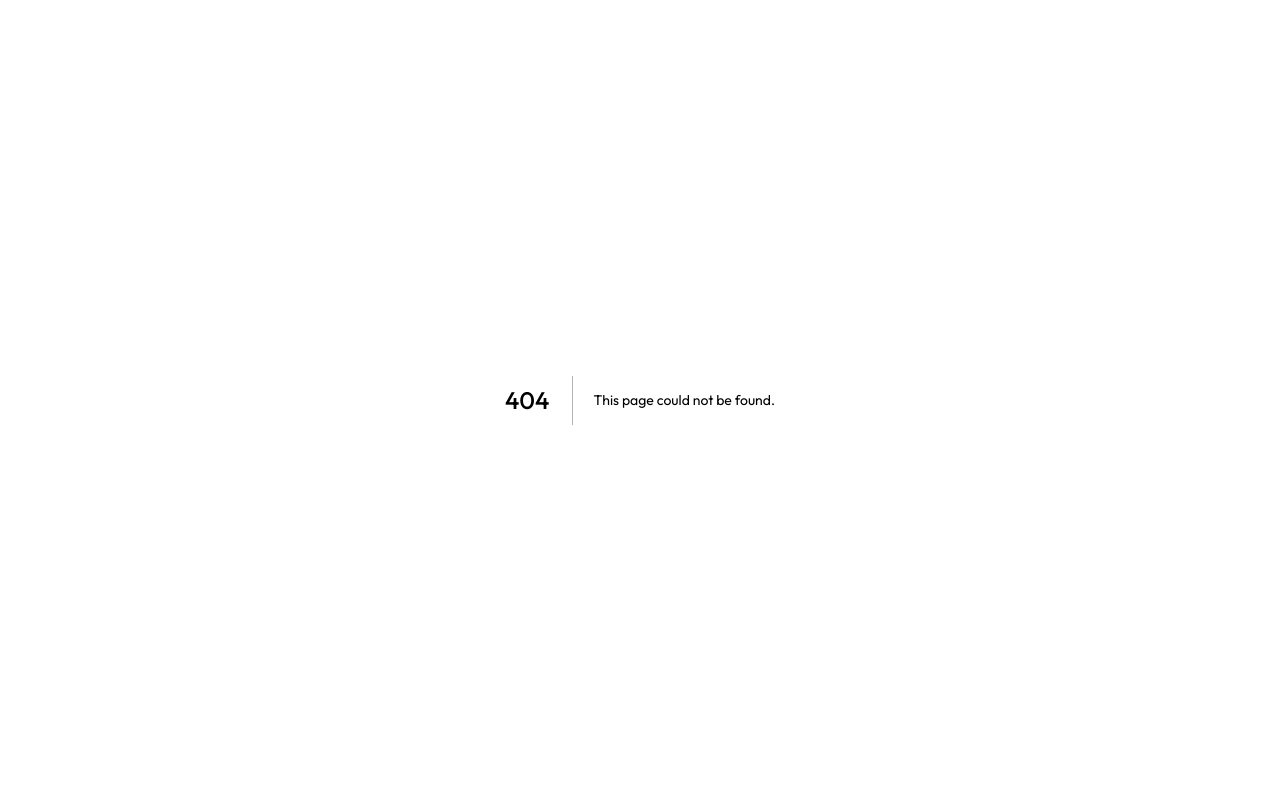
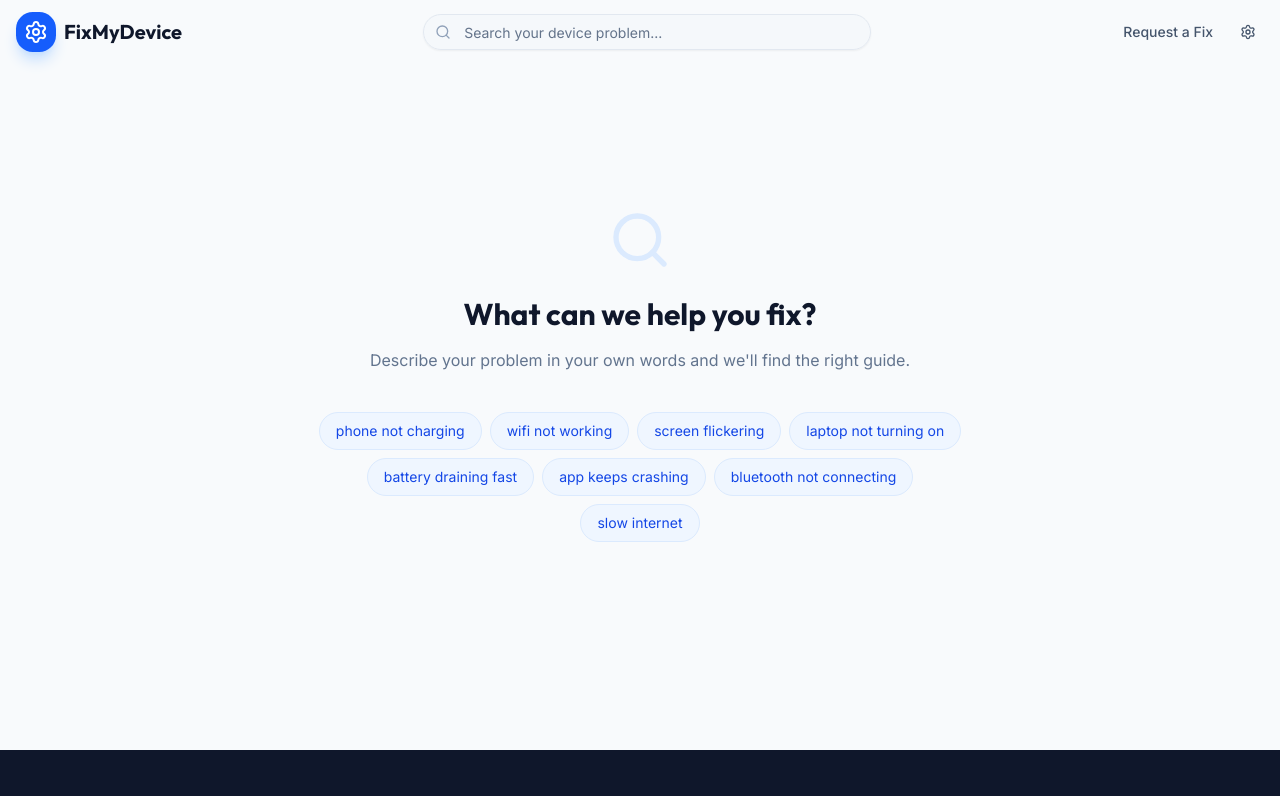
Before and after one commit to roxvoices/Fixing, a Next.js app: page /search in a window 1280 px wide. Before the commit this address had no page. Shown: the top 796 px of the page. Built offline with nearby package versions, Linux system fonts and the light colour scheme.

Commit message:
Add files via upload

```diff
--- /dev/null
+++ b/app/search/page.tsx
@@ -0,0 +1,200 @@
+import type { Metadata } from 'next'
+import { Search, Lightbulb, Tag } from 'lucide-react'
+import Navbar from '@/components/Navbar'
+import Footer from '@/components/Footer'
+import ProblemCard from '@/components/ProblemCard'
+import SearchPagination from '@/components/SearchPagination'
+import { INITIAL_PROBLEMS } from '@/lib/data'
+import { smartSearch, extractKeywords } from '@/lib/search'
+
+export const metadata: Metadata = {
+  title: 'Search Results',
+  description: 'Search through thousands of device troubleshooting guides.',
+  robots: { index: false, follow: true },
+}
+
+const SUGGESTED_SEARCHES = [
+  'phone not charging',
+  'wifi not working',
+  'screen flickering',
+  'laptop not turning on',
+  'battery draining fast',
+  'app keeps crashing',
+  'bluetooth not connecting',
+  'slow internet',
+]
+
+export default async function SearchPage({
+  searchParams,
+}: {
+  searchParams: Promise<{ q?: string; page?: string }>
+}) {
+  const { q: query = '', page: pageParam } = await searchParams
+
+  const results  = smartSearch(INITIAL_PROBLEMS, query)
+  const keywords = extractKeywords(query)
+
+  const itemsPerPage  = 12
+  const currentPage   = Math.max(1, parseInt(pageParam ?? '1', 10))
+  const totalPages    = Math.ceil(results.length / itemsPerPage)
+  const paginatedResults = results.slice(
+    (currentPage - 1) * itemsPerPage,
+    currentPage * itemsPerPage
+  )
+
+  const hasQuery = query.trim().length > 0
+
+  return (
+    <div className="min-h-screen flex flex-col">
+      <Navbar />
+      <main className="flex-1">
+        <div className="pt-32 pb-12 px-4 max-w-7xl mx-auto">
+
+          {hasQuery ? (
+            <>
+              {/* Header */}
+              <div className="mb-8">
+                <h1 className="text-3xl font-bold text-slate-900 mb-2">
+                  {results.length > 0
+                    ? `${results.length} result${results.length !== 1 ? 's' : ''} for "${query}"`
+                    : `No results for "${query}"`}
+                </h1>
+
+                {/* Show the keywords the engine extracted — helps user understand + builds trust */}
+                {keywords.length > 0 && (
+                  <div className="flex items-center gap-2 flex-wrap mt-3">
+                    <div className="flex items-center gap-1.5 text-xs text-slate-400">
+                      <Tag className="w-3.5 h-3.5" />
+                      <span>Searching for:</span>
+                    </div>
+                    {keywords.map(kw => (
+                      <span
+                        key={kw}
+                        className="px-2.5 py-0.5 bg-blue-50 text-blue-700 text-xs rounded-full border border-blue-100 font-medium"
+                      >
+                        {kw}
+                      </span>
+                    ))}
+                  </div>
+                )}
+              </div>
+
+              {/* Results grid */}
+              <div className="grid grid-cols-1 md:grid-cols-3 gap-6 mb-12">
+                {paginatedResults.length > 0 ? (
+                  paginatedResults.map((problem) => (
+                    <ProblemCard key={problem.id} problem={problem} />
+                  ))
+                ) : (
+                  <NoResults query={query} />
+                )}
+              </div>
+
+              {totalPages > 1 && (
+                <SearchPagination
+                  currentPage={currentPage}
+                  totalPages={totalPages}
+                  query={query}
+                />
+              )}
+            </>
+          ) : (
+            /* Empty state — show popular searches */
+            <div className="max-w-2xl mx-auto text-center py-20">
+              <Search className="w-16 h-16 text-blue-100 mx-auto mb-6" />
+              <h1 className="text-3xl font-bold text-slate-900 mb-4">
+                What can we help you fix?
+              </h1>
+              <p className="text-slate-500 mb-10">
+                Describe your problem in your own words and we&apos;ll find the right guide.
+              </p>
+              <div className="flex flex-wrap gap-2 justify-center">
+                {SUGGESTED_SEARCHES.map((s) => (
+                  <a
+                    key={s}
+                    href={`/search?q=${encodeURIComponent(s)}`}
+                    className="px-4 py-2 bg-blue-50 text-blue-700 rounded-full text-sm hover:bg-blue-100 transition-colors border border-blue-100"
+                  >
+                    {s}
+                  </a>
+                ))}
+              </div>
+            </div>
+          )}
+        </div>
+      </main>
+      <Footer />
+    </div>
+  )
+}
+
+// ─── No results state with smart suggestions ─────────────────────────────────
+function NoResults({ query }: { query: string }) {
+  const suggestions = getSuggestions(query)
+
+  return (
+    <div className="col-span-full py-16 text-center">
+      <Search className="w-12 h-12 text-slate-300 mx-auto mb-4" />
+      <h3 className="text-xl font-semibold text-slate-900 mb-2">
+        No guides found
+      </h3>
+      <p className="text-slate-500 mb-8 max-w-md mx-auto">
+        Try one of these related searches:
+      </p>
+
+      {suggestions.length > 0 && (
+        <div className="mb-8">
+          <div className="flex items-center justify-center gap-2 mb-4">
+            <Lightbulb className="w-4 h-4 text-amber-500" />
+            <span className="text-sm font-medium text-slate-700">Suggested searches</span>
+          </div>
+          <div className="flex flex-wrap gap-2 justify-center">
+            {suggestions.map((s) => (
+              <a
+                key={s}
+                href={`/search?q=${encodeURIComponent(s)}`}
+                className="px-4 py-2 bg-blue-50 text-blue-700 rounded-full text-sm hover:bg-blue-100 transition-colors border border-blue-100"
+              >
+                {s}
+              </a>
+            ))}
+          </div>
+        </div>
+      )}
+
+      <p className="text-sm text-slate-400">
+        Tip: use device names like <span className="text-slate-600">&quot;iPhone&quot;</span> or{' '}
+        <span className="text-slate-600">&quot;Samsung&quot;</span> and describe the symptom —{' '}
+        <span className="text-slate-600">&quot;black screen&quot;</span>,{' '}
+        <span className="text-slate-600">&quot;won&apos;t charge&quot;</span>,{' '}
+        <span className="text-slate-600">&quot;keeps restarting&quot;</span>
+      </p>
+    </div>
+  )
+}
+
+function getSuggestions(query: string): string[] {
+  const q = query.toLowerCase()
+  const out: string[] = []
+
+  if (q.match(/charg|battery|power|dead|plug/))
+    out.push('phone not charging', 'battery draining fast', 'phone not turning on')
+  if (q.match(/screen|display|black|flicker|bright|touch/))
+    out.push('screen flickering', 'black screen', 'touchscreen not responding')
+  if (q.match(/wifi|internet|network|connect|signal|data/))
+    out.push('wifi not working', 'slow internet', 'mobile data not working')
+  if (q.match(/slow|lag|hang|freez|perform/))
+    out.push('phone running slow', 'laptop overheating', 'app freezing')
+  if (q.match(/crash|clos|stop|open|launch/))
+    out.push('app keeps crashing', 'app not opening')
+  if (q.match(/sound|audio|speaker|hear|volume/))
+    out.push('no sound on phone', 'speaker not working', 'microphone not working')
+  if (q.match(/boot|start|turn|restart|reboot/))
+    out.push('laptop not turning on', 'phone stuck on startup', 'boot loop')
+  if (q.match(/bluetooth|pair/))
+    out.push('bluetooth not connecting', 'bluetooth pairing failed')
+  if (q.match(/camera|photo|picture|video/))
+    out.push('camera not working', 'camera blurry')
+
+  return [...new Set(out)].slice(0, 6)
+}
```
